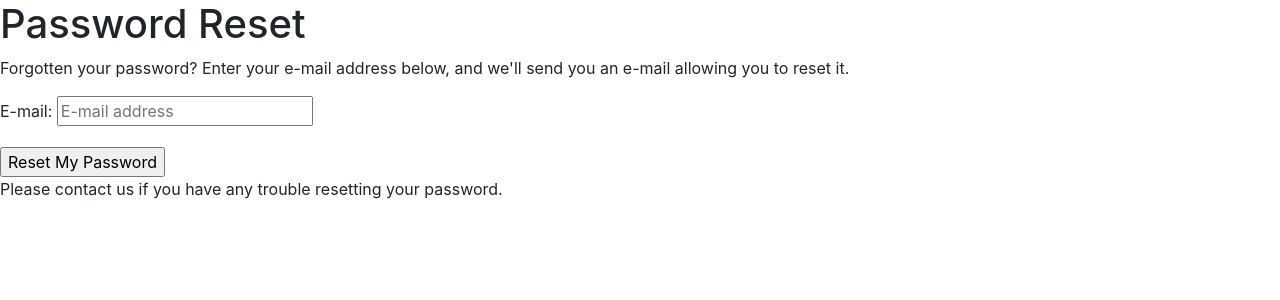
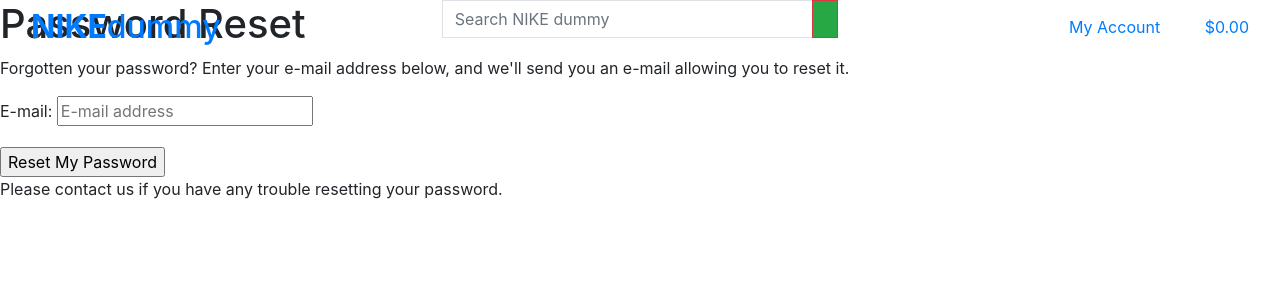
Before and after one commit to Ramish93/Nike_dummy, a Django app: page /accounts/password/reset/ in a window 1280 px wide. Shown: the top 300 px of the page. Run offline with Django 3.2, Linux system fonts and the light colour scheme; some libraries are stand-ins or nearby versions.

Commit message:
header main page complete

```diff
--- a/templates/base.html
+++ b/templates/base.html
@@ -47,6 +47,74 @@
 <body>
     <header class="container-fluid fixed-top">
 
+        <div class="row">
+            <div class="col-12 col-lg-4 py-1 py-lg-0 text-center text-lg-left">
+                <a href="{% url 'home' %}" class="nav-link main-logo-link">
+                    <h2 class="text-black logo-font my-0"><strong>NIKE</strong>dummy</h2>
+                </a>
+            </div>
+            <div class="col-12 col-lg-4 py-1 py-lg-0">
+                <form method="GET" action="">
+                    <div class="input-group w-100">
+                        <input class="form-control border border-black rounded-0" type="text" name="q"
+                            placeholder="Search NIKE dummy">
+                        <div class="input-group-append">
+                            <button class="form-control btn btn-success border border-danger rounded-0" type="submit">
+                                <span class="icon">
+                                    <i class="fas fa-question"></i>
+                                </span>
+                            </button>
+                        </div>
+                    </div>
+                </form>
+            </div>
+
+            <!--inspired from bootstrap/allauth/jquery and costomized for requirments-->
+            <div class="col-12 col-lg-4 my-auto py-1 py-lg-0">
+                <ul class="list-inline list-unstyled text-center text-lg-right my-0">
+                    <li class="list-inline-item dropdown">
+                        <a class="text-black nav-link" href="#" id="user-options" data-toggle="dropdown"
+                            aria-haspopup="true" aria-expanded="false">
+                            <div class="text-center">
+                                <div><i class="fas fa-user-tie"></i></div>
+                                <p class="my-0">My Account</p>
+                            </div>
+                        </a>
+                        <div class="dropdown-menu border-0" aria-labelledby="user-options">
+                            <!--if user is logged in/superuser these option will be shown-->
+                            {% if request.user.is_authenticated %}
+                            <!--if user is logged in these option will be shown-->
+                            {% if request.user.is_superuser %}
+                            <a href="" class="dropdown-item">Product Management</a>
+                            {% endif %}
+                            <a href="" class="dropdown-item">My Profile</a>
+                            <a href="{% url 'account_logout' %}" class="dropdown-item">Logout</a>
+                            <!--if user is not logged in/not a member these option will be shown-->
+                            {% else %}
+                            <a href="{% url 'account_signup' %}" class="dropdown-item">Register</a>
+                            <a href="{% url 'account_login' %}" class="dropdown-item">Login</a>
+                            {% endif %}
+                        </div>
+                    </li>
+                    <li class="list-inline-item">
+                        <a class="{% if grand_total %}text-info font-weight-bold{% else %}text-black{% endif %} nav-link"
+                            href="">
+                            <div class="text-center">
+                                <div><i class="fas fa-shopping-bag fa-lg"></i></div>
+                                <p class="my-0">
+                                    {% if grand_total %}
+                                    ${{ grand_total|floatformat:2 }}
+                                    {% else %}
+                                    $0.00
+                                    {% endif %}
+                                </p>
+                            </div>
+                        </a>
+                    </li>
+                </ul>
+            </div>
+
+        </div>
     </header>
     <!--for messages from django-->
     {% if messages %}
```
